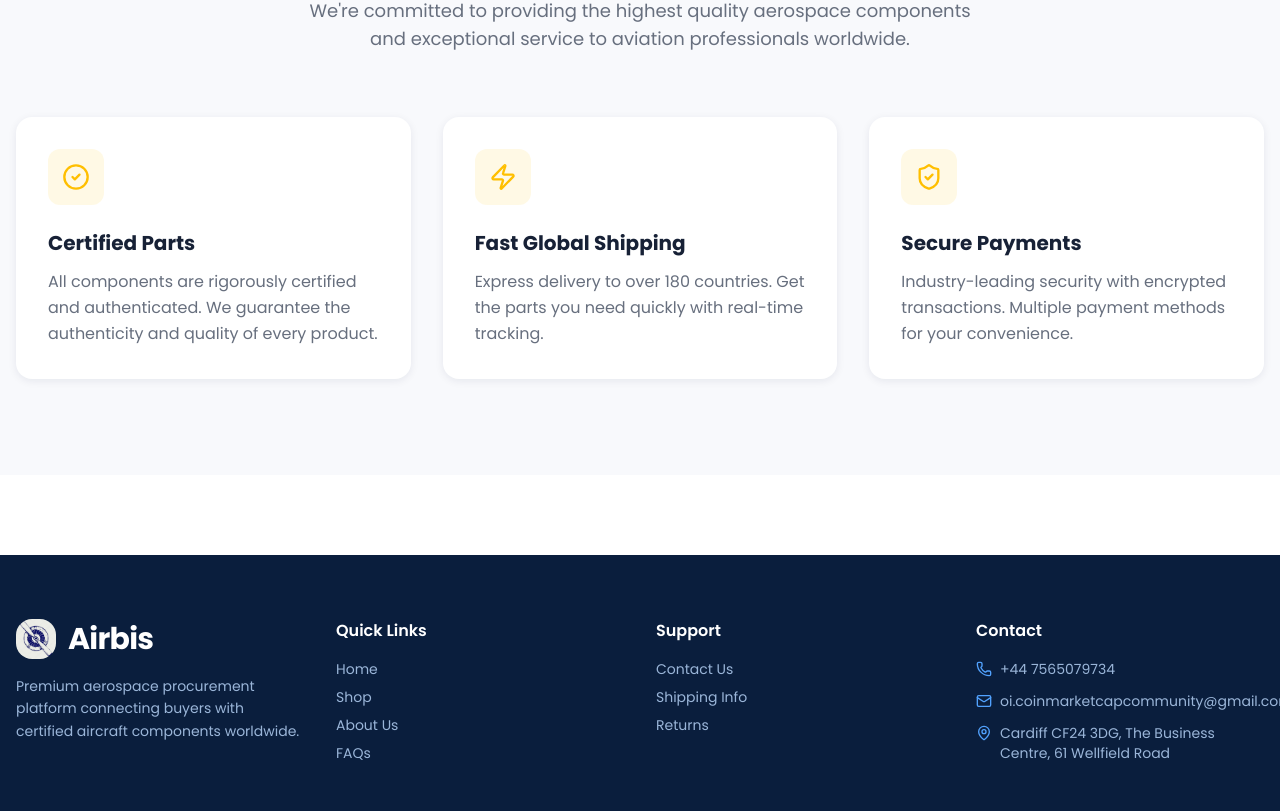
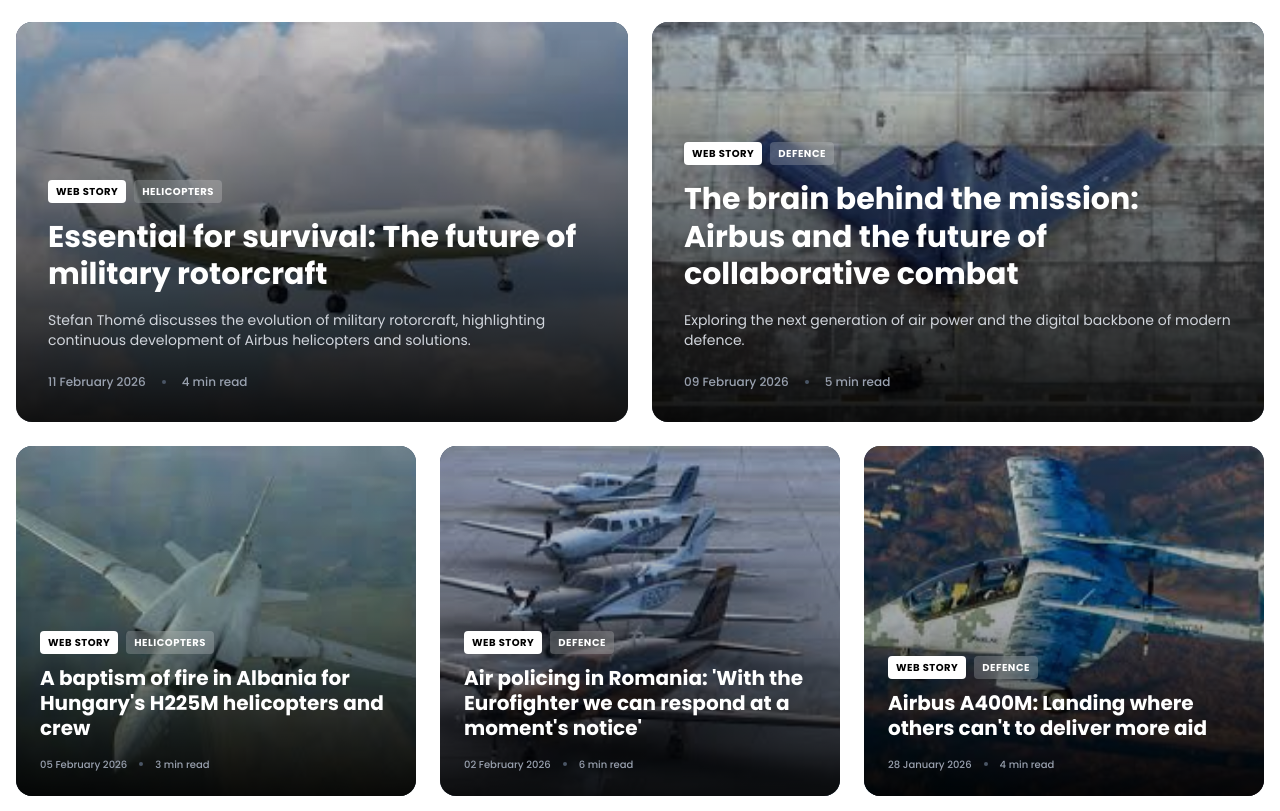
Before and after one commit to florencepugh1997-hash/airbis, a Next.js app: page / in a window 1280 px wide. Shown: the part 1929-2740 px from the top of the page. Built offline with nearby package versions, Linux system fonts and the light colour scheme.

Commit message:
feat: add strategic insights section to home page

```diff
--- a/app/page.tsx
+++ b/app/page.tsx
@@ -1,5 +1,6 @@
 import { HeroSection } from '@/components/hero-section';
 import { FeaturedProducts } from '@/components/featured-products';
+import { InsightsSection } from '@/components/insights-section';
 import { ValueProposition } from '@/components/value-proposition';
 
 export default function Home() {
@@ -7,6 +8,7 @@ export default function Home() {
     <main className="flex-1">
       <HeroSection />
       <FeaturedProducts />
+      <InsightsSection />
       <ValueProposition />
     </main>
   );
--- /dev/null
+++ b/components/insights-section.tsx
@@ -0,0 +1,139 @@
+import Image from 'next/image';
+import { ChevronRight } from 'lucide-react';
+
+export function InsightsSection() {
+    const stories = [
+        {
+            id: 1,
+            title: "Essential for survival: The future of military rotorcraft",
+            description: "Stefan Thomé discusses the evolution of military rotorcraft, highlighting continuous development of Airbus helicopters and solutions.",
+            image: "/defence1.jpg",
+            badges: ["Web Story", "Helicopters"],
+            date: "11 February 2026",
+            readTime: "4 min read",
+            large: true
+        },
+        {
+            id: 2,
+            title: "The brain behind the mission: Airbus and the future of collaborative combat",
+            description: "Exploring the next generation of air power and the digital backbone of modern defence.",
+            image: "/defence2.jpg",
+            badges: ["Web Story", "Defence"],
+            date: "09 February 2026",
+            readTime: "5 min read",
+            large: true
+        },
+        {
+            id: 3,
+            title: "A baptism of fire in Albania for Hungary's H225M helicopters and crew",
+            image: "/defence3.jpg",
+            badges: ["Web Story", "Helicopters"],
+            date: "05 February 2026",
+            readTime: "3 min read",
+            large: false
+        },
+        {
+            id: 4,
+            title: "Air policing in Romania: 'With the Eurofighter we can respond at a moment's notice'",
+            image: "/defence4.jpg",
+            badges: ["Web Story", "Defence"],
+            date: "02 February 2026",
+            readTime: "6 min read",
+            large: false
+        },
+        {
+            id: 5,
+            title: "Airbus A400M: Landing where others can't to deliver more aid",
+            image: "/defense3.jpg",
+            badges: ["Web Story", "Defence"],
+            date: "28 January 2026",
+            readTime: "4 min read",
+            large: false
+        }
+    ];
+
+    return (
+        <section className="py-20 bg-white">
+            <div className="container mx-auto px-4">
+                {/* Header - Matching Airbus clean style */}
+                <div className="flex items-center justify-between mb-10 border-b border-gray-100 pb-6">
+                    <h2 className="text-3xl md:text-4xl font-bold text-[#0a1e3d] tracking-tight">
+                        Strategic Insights
+                    </h2>
+                    <button className="text-sm font-bold text-[#0a1e3d] flex items-center gap-1 hover:text-accent transition-colors group">
+                        VIEW ALL STORIES
+                        <ChevronRight size={16} className="transition-transform group-hover:translate-x-1" />
+                    </button>
+                </div>
+
+                {/* Grid Layout */}
+                <div className="grid grid-cols-1 md:grid-cols-6 gap-6">
+                    {/* Top Row: Two large items */}
+                    {stories.filter(s => s.large).map((story) => (
+                        <div key={story.id} className="md:col-span-3 group relative overflow-hidden rounded-xl bg-[#0a1e3d] h-[400px]">
+                            <Image
+                                src={story.image}
+                                alt={story.title}
+                                fill
+                                className="object-cover opacity-80 transition-transform duration-700 group-hover:scale-105"
+                            />
+                            <div className="absolute inset-0 bg-gradient-to-t from-black/90 via-black/40 to-transparent" />
+
+                            <div className="absolute inset-0 p-8 flex flex-col justify-end">
+                                <div className="flex gap-2 mb-4">
+                                    {story.badges.map((badge, i) => (
+                                        <span key={i} className={`text-[10px] font-bold uppercase tracking-wider px-2 py-1 rounded ${i === 0 ? 'bg-white text-black' : 'bg-white/20 text-white backdrop-blur-sm'}`}>
+                                            {badge}
+                                        </span>
+                                    ))}
+                                </div>
+                                <h3 className="text-2xl md:text-3xl font-bold text-white mb-4 leading-tight group-hover:underline decoration-accent underline-offset-4">
+                                    {story.title}
+                                </h3>
+                                <p className="text-gray-300 text-sm mb-6 line-clamp-2 max-w-xl">
+                                    {story.description}
+                                </p>
+                                <div className="flex items-center gap-4 text-xs text-gray-400 font-medium">
+                                    <span>{story.date}</span>
+                                    <span className="w-1 h-1 bg-gray-600 rounded-full" />
+                                    <span>{story.readTime}</span>
+                                </div>
+                            </div>
+                        </div>
+                    ))}
+
+                    {/* Bottom Row: Three smaller items */}
+                    {stories.filter(s => !s.large).map((story) => (
+                        <div key={story.id} className="md:col-span-2 group relative overflow-hidden rounded-xl bg-[#0a1e3d] h-[350px]">
+                            <Image
+                                src={story.image}
+                                alt={story.title}
+                                fill
+                                className="object-cover opacity-80 transition-transform duration-700 group-hover:scale-105"
+                            />
+                            <div className="absolute inset-0 bg-gradient-to-t from-black/90 via-black/20 to-transparent" />
+
+                            <div className="absolute inset-0 p-6 flex flex-col justify-end">
+                                <div className="flex gap-2 mb-3">
+                                    {story.badges.map((badge, i) => (
+                                        <span key={i} className={`text-[10px] font-bold uppercase tracking-wider px-2 py-1 rounded ${i === 0 ? 'bg-white text-black' : 'bg-white/20 text-white backdrop-blur-sm'}`}>
+                                            {badge}
+                                        </span>
+                                    ))}
+                                </div>
+                                <h3 className="text-xl font-bold text-white mb-4 leading-tight group-hover:underline decoration-accent underline-offset-4 line-clamp-3">
+                                    {story.title}
+                                </h3>
+                                <div className="flex items-center gap-3 text-[10px] text-gray-400 font-medium">
+                                    <span>{story.date}</span>
+                                    <span className="w-1 h-1 bg-gray-600 rounded-full" />
+                                    <span>{story.readTime}</span>
+                                </div>
+                            </div>
+                        </div>
+                    ))}
+                </div>
+            </div>
+        </section>
+    );
+}
```
